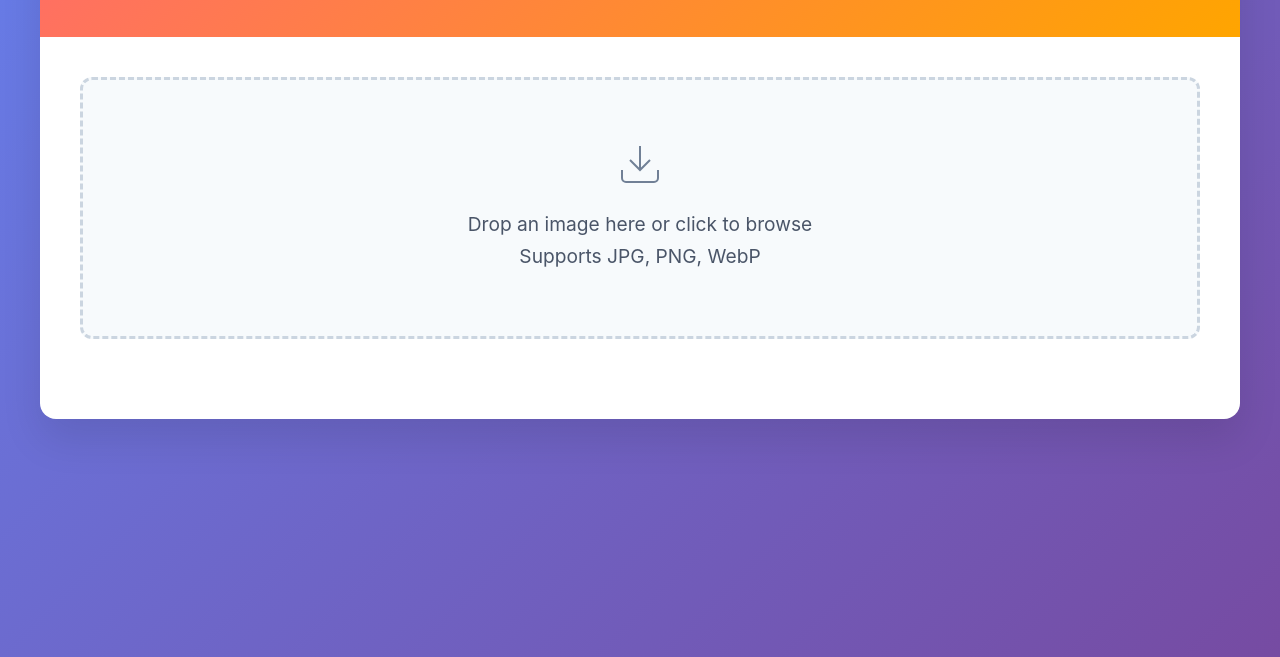
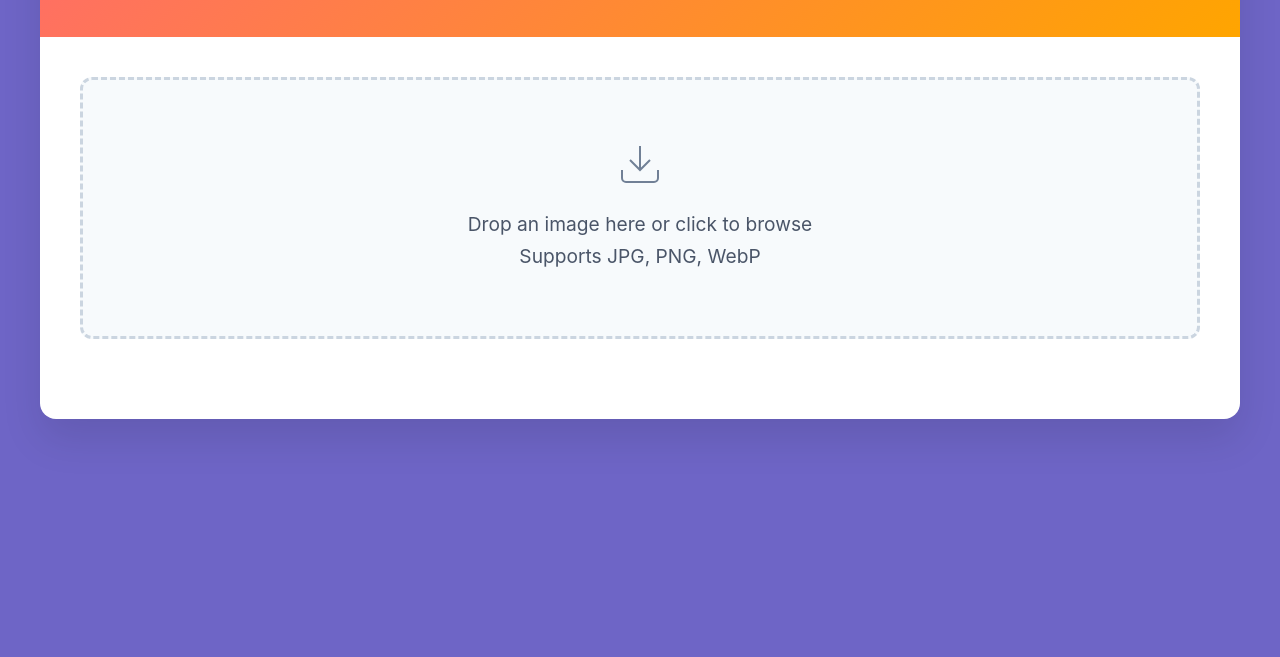
Before and after one commit to romancow/img-resizer, a plain HTML site: page src/index.html in a window 1280 px wide. Shown: the part 143-800 px from the top of the page. Drawn offline with Linux system fonts and the light colour scheme.

Commit message:
set background on `html` instead of `body`
so it will show when "rubberband" scrolling. Also, it appears this doesn't work with background images, just colors, so have to use solid color instead of gradient.

```diff
--- a/src/styles.css
+++ b/src/styles.css
@@ -5,9 +5,12 @@
 	box-sizing: border-box;
 }
 
+html {
+	background-color: #6E65C6;
+}
+
 body {
 	font-family: -apple-system, BlinkMacSystemFont, 'Segoe UI', 'Roboto', sans-serif;
-	background: linear-gradient(135deg, #667eea 0%, #764ba2 100%);
 	min-height: 100vh;
 	padding: 20px;
 }
```
